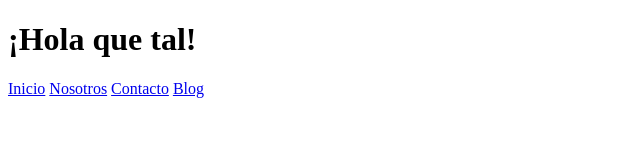
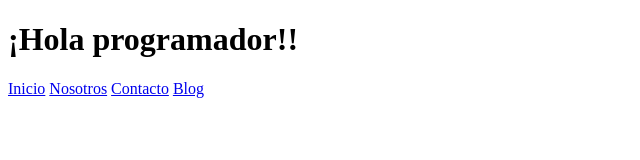
Before and after one commit to ebel3000/git, a plain HTML site: page index.html in a window 1280 px wide. Shown: the whole page, without its empty margins (0-640 px from the left). Drawn offline with Linux system fonts and the light colour scheme.

Commit message:
fixed titulo 5

```diff
--- a/index.html
+++ b/index.html
@@ -7,7 +7,7 @@
 </head>
 <body>
 
-<h1>¡Hola que tal!</h1>
+<h1>¡Hola programador!!</h1>
 
 <nav>
     <a href="#">Inicio</a>
```
